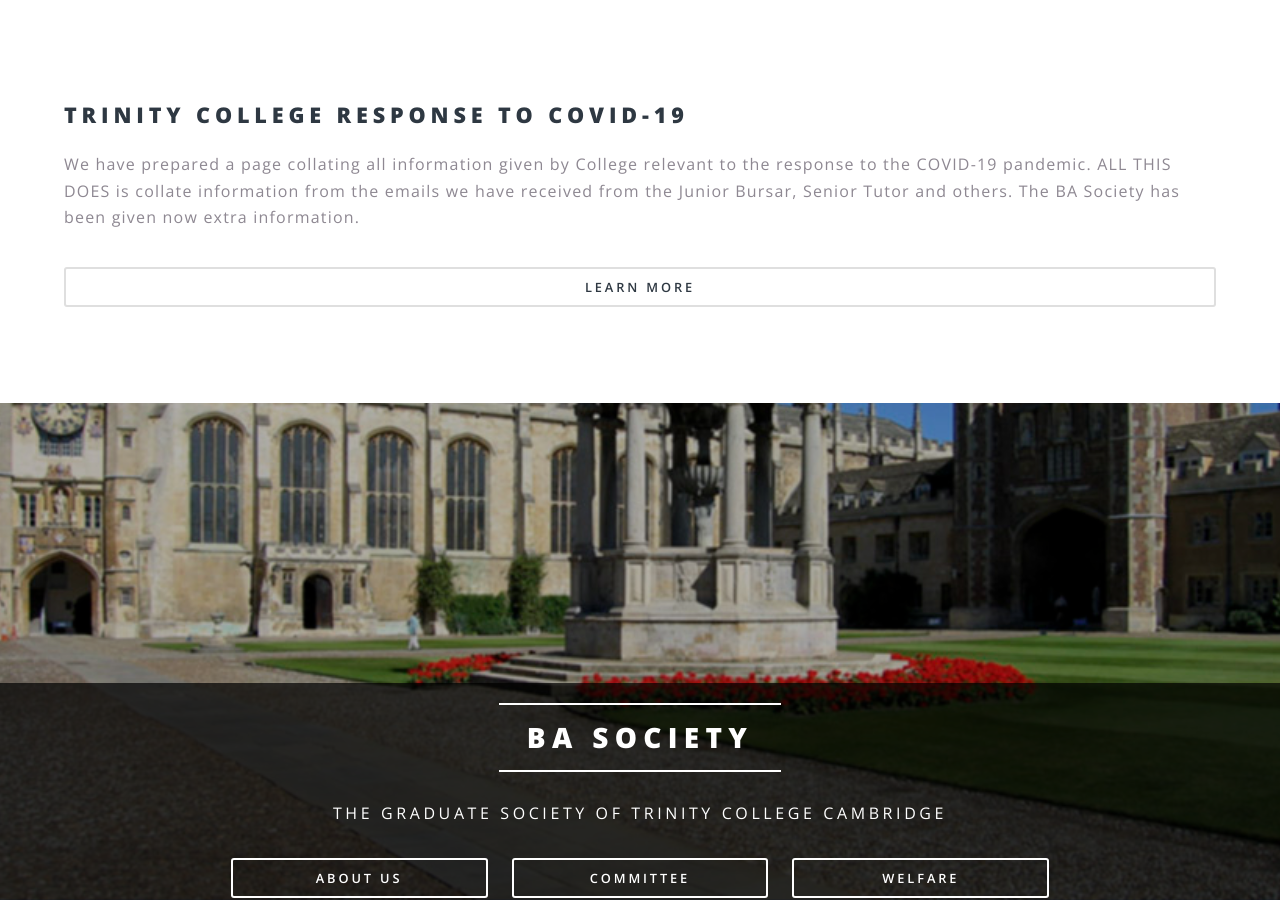
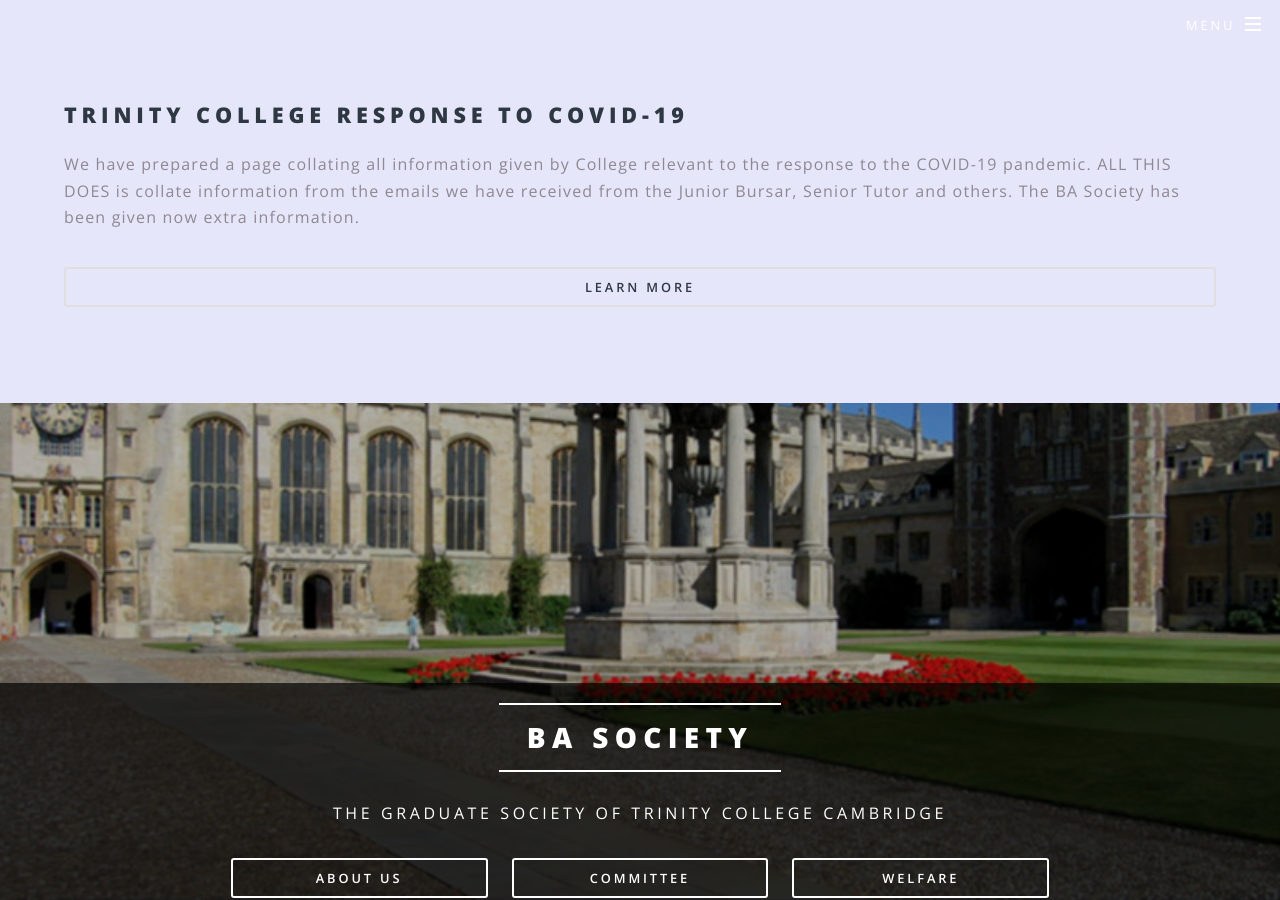
Before and after one commit to TrinityBASociety/trinitybasociety.github.io, a Jekyll site: the page built from index.html, in a window 1280 px wide and 900 px high. Built offline with Jekyll 4.4.1, drawn with Linux system fonts in a browser that asks for light colours.

Commit message:
testing banner

```diff
--- a/index.html
+++ b/index.html
@@ -1,7 +1,7 @@
 ---
 layout: landing
 ---
-<section id="coro" class="wrapper style5">
+<section id="coro" class="wrapper style5" style="background-color:#E6E6FA">
 	<div class="inner">
 		<header>
 			<h2>Trinity College Response to COVID-19</h2>
```
